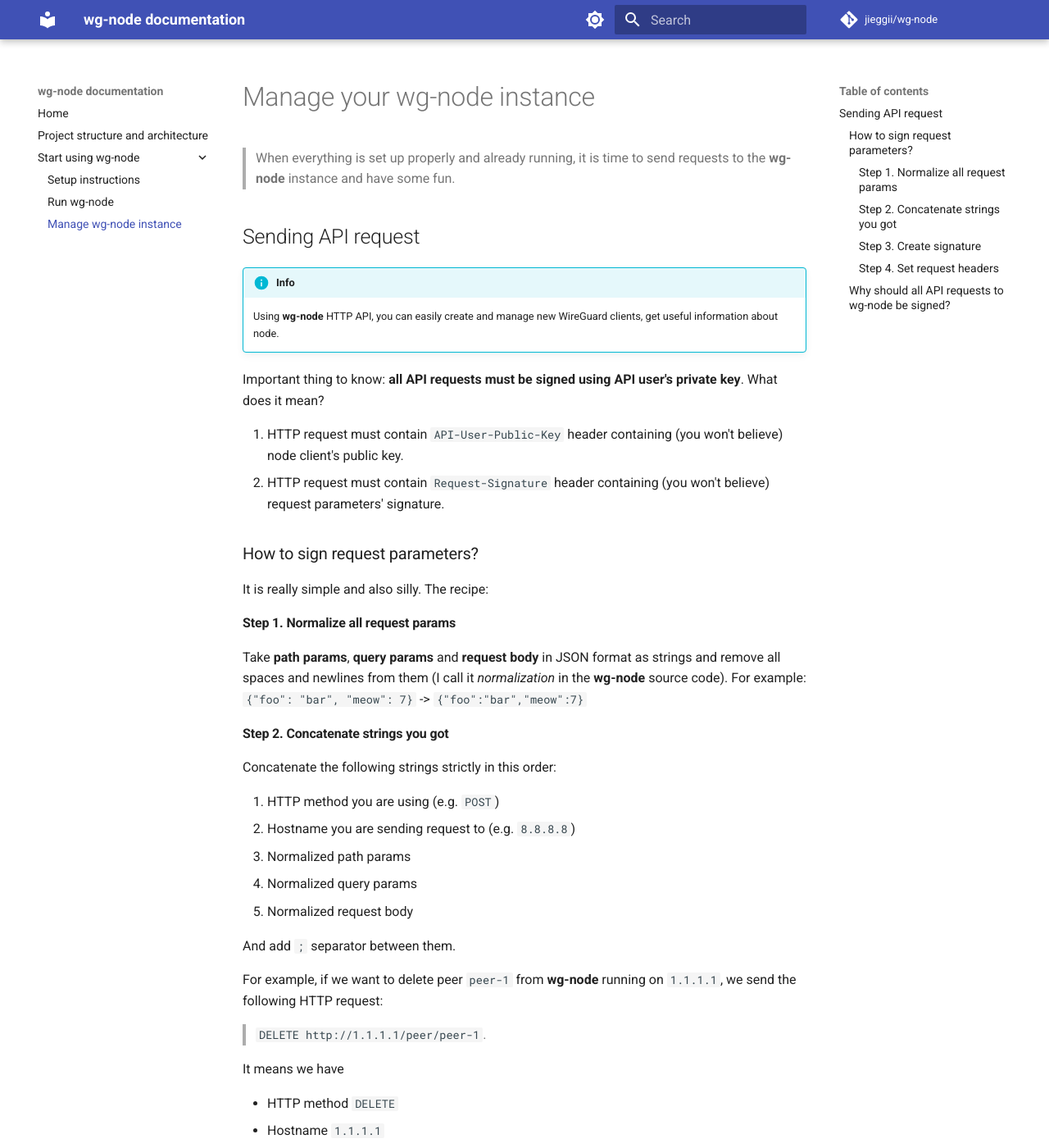
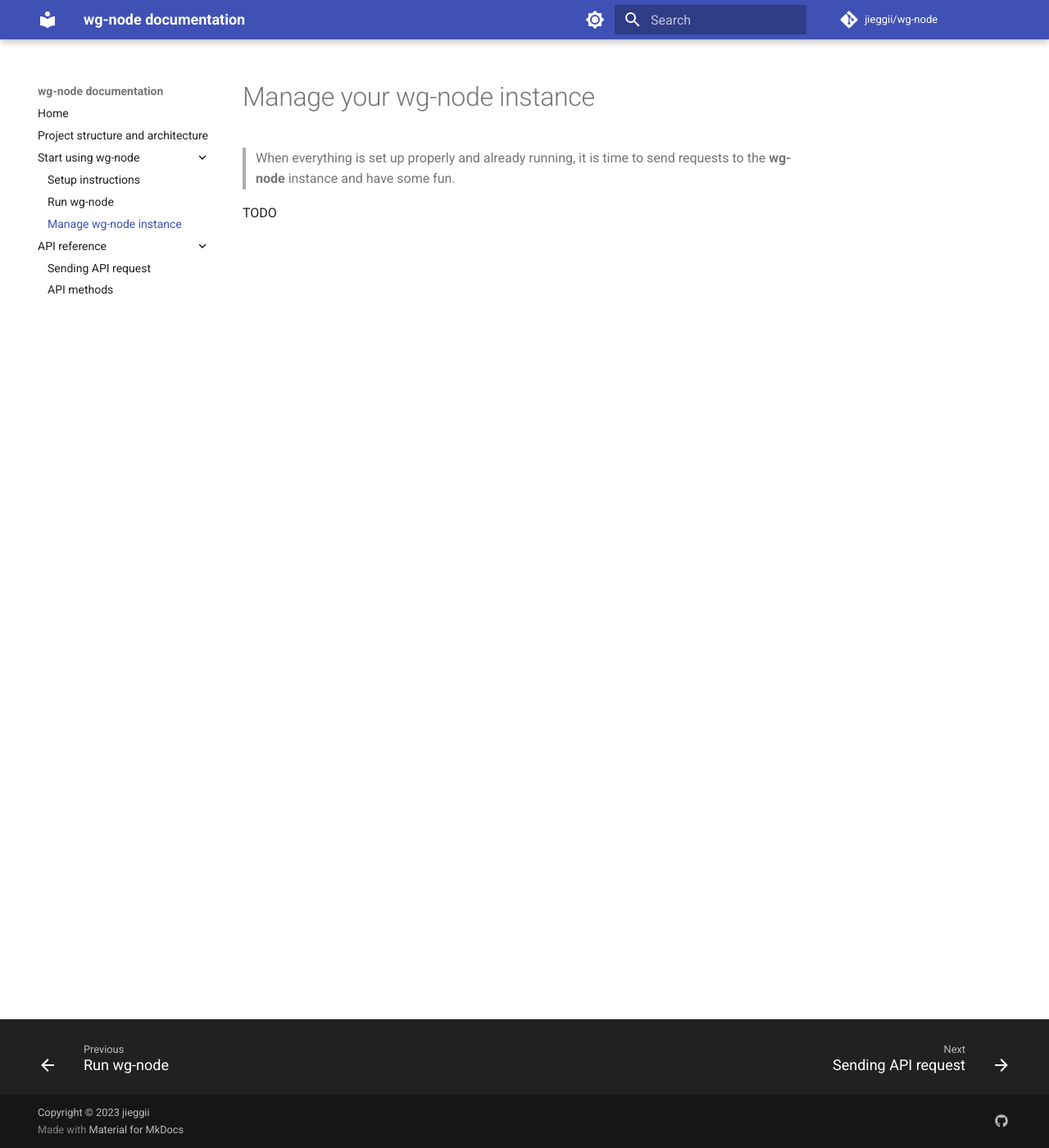
Before and after one commit to jieggii/wg-node, an MkDocs documentation site: the page built from docs/usage/manage-your-wg-node-instance.md, in a window 1280 px wide and 1400 px high. Shown: the whole window at 82% size. Built offline with MkDocs 1.6.1 and Material for MkDocs 9.7.7, drawn with Linux system fonts in a browser that asks for light colours; comment, search, counter and statistics services are not loaded; some of the changed text lies outside the part shown.

Commit message:
Refactor docs a bit

```diff
--- /dev/null
+++ b/docs/api-reference/api-methods.md
@@ -0,0 +1,3 @@
+# API methods
+
+TODO
--- a/docs/usage/manage-your-wg-node-instance.md
+++ b/docs/usage/manage-your-wg-node-instance.md
@@ -3,79 +3,4 @@
 > When everything is set up properly and already running, it is time to send requests to the
 > **wg-node** instance and have some fun.
 
-## Sending API request
-
-!!! info
-
-    Using **wg-node** HTTP API, you can easily create and manage new WireGuard clients,
-    get useful information about node.
-
-Important thing to know: **all API requests must be signed using API user's private key**.
-What does it mean?
-
-1. HTTP request must contain `API-User-Public-Key` header containing (you won't believe) node client's public key.
-2. HTTP request must contain `Request-Signature` header containing (you won't believe) request parameters'
-   signature.
-
-### How to sign request parameters?
-
-It is really simple and also silly. The recipe:
-
-#### Step 1. Normalize all request params
-
-Take **path params**, **query params** and **request body** in JSON format as strings
-and remove all spaces and newlines from them
-(I call it _normalization_ in the **wg-node** source code).
-For example: `{"foo": "bar", "meow": 7}` -> `{"foo":"bar","meow":7}`
-
-#### Step 2. Concatenate strings you got
-
-Concatenate the following strings strictly in this order:
-
-1. HTTP method you are using (e.g. `POST`)
-2. Hostname you are sending request to (e.g. `8.8.8.8`)
-3. Normalized path params
-4. Normalized query params
-5. Normalized request body
-
-And add `;` separator between them.
-
-For example, if we want to delete peer `peer-1` from **wg-node** running on `1.1.1.1`,
-we send the following HTTP request:
-
-> `DELETE http://1.1.1.1/peer/peer-1`.
-
-It means we have
-
-- HTTP method `DELETE`
-- Hostname `1.1.1.1`
-- Normalized path params: `{"peer_id":"peer-1"}`
-- Normalized query params: `{}`
-- Normalized request body: `{}`
-
-Then the resulting concatenated string will be: `DELETE;1.1.1.1;{"peer_id":"peer-1"};{};{}`
-
-#### Step 3. Create signature
-
-Sign the string you got in the previous step using **RSA** algorithm and **SHA-1** as the hash method (#TODO).
-
-#### Step 4. Set request headers
-
-Tada!
-Put your API user's public key in the `API-User-Public-Key` header and
-HEX value of signature you've made in `Request-Signature` header and finally send your request!
-
-!!! info
-
-    Please refer to [API reference]() to get more information about **wg-node** API and API methods.
-
-### Why should all API requests to wg-node be signed?
-
-API request params signing is a layer of security which is made to ensure
-that API requests come from trusted sources.
-
-!!! warning
-
-    I am not a very confident developer, especially in the security area, so, if you find
-    this decision strange or incorrect, please feel free to discuss this topic in
-    the [project issues on GitHub](https://github.com/jieggii/wg-node/issues).
+TODO
--- a/mkdocs.yml
+++ b/mkdocs.yml
@@ -50,6 +50,9 @@ nav:
       - "Setup instructions": "./usage/set-up-wg-node-on-your-server.md"
       - "Run wg-node": "./usage/run-wg-node-on-your-server.md"
       - "Manage wg-node instance": "./usage/manage-your-wg-node-instance.md"
+  - "API reference":
+      - "Sending API request": "./api-reference/sending-api-request.md"
+      - "API methods": "./api-reference/api-methods.md"
 
 
 markdown_extensions:
```
Also changed, not shown: docs/api-reference/sending-api-request.md (added, +76 -0 lines).
